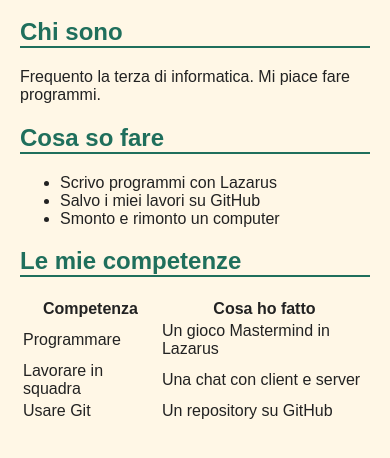
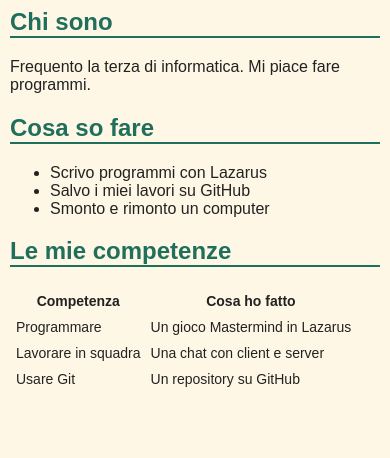
Before and after one commit to tomaslous/Sito-personale, a plain HTML site: page index.html in a window 390 px wide. Shown: the part 120-578 px from the top of the page. Drawn offline with Linux system fonts and the light colour scheme.

Commit message:
Implement media query for mobile styling
Add responsive styles for small screens

```diff
--- a/style.css
+++ b/style.css
@@ -15,3 +15,12 @@ h2 {
 color: #1f6f5c;
 border-bottom: 2px solid #1f6f5c;
 }
+@media (max-width: 600px) {
+body {
+padding: 10px;
+}
+th, td {
+padding: 4px;
+font-size: 14px;
+}
+}
```
